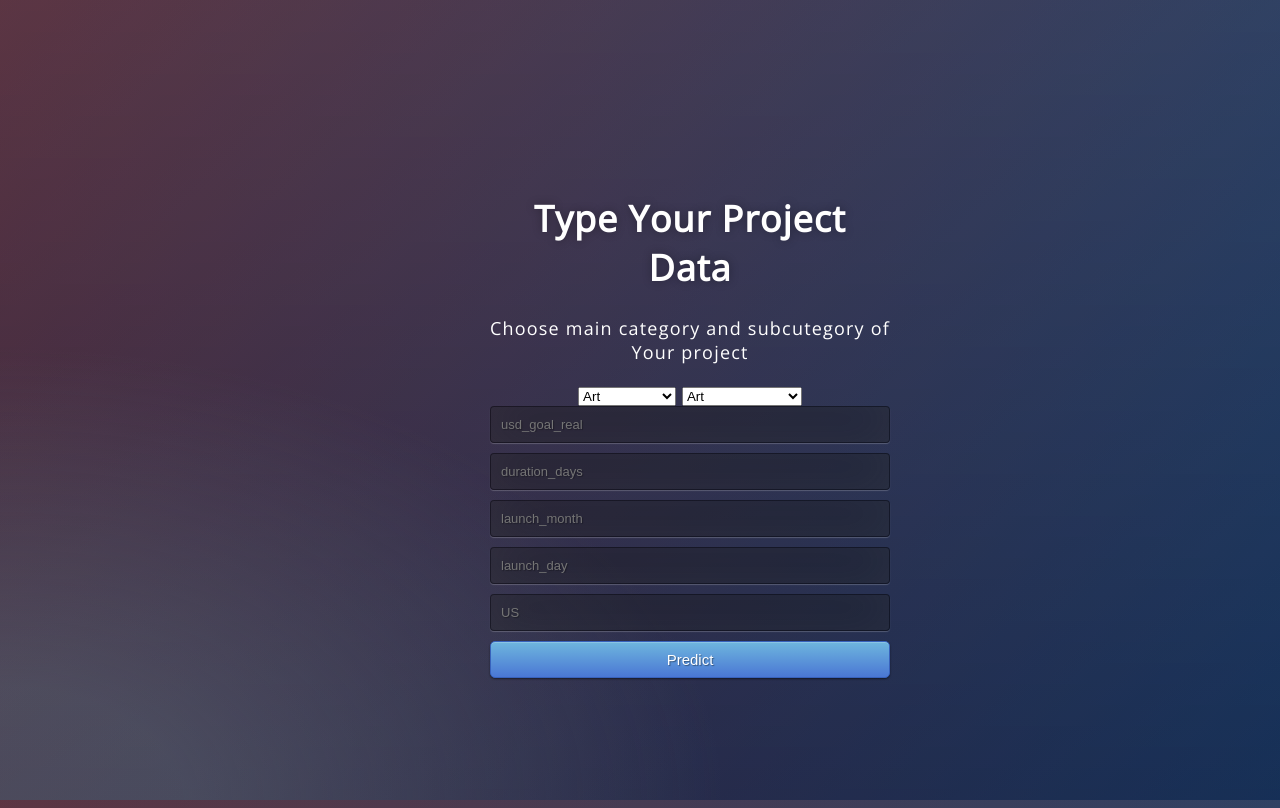
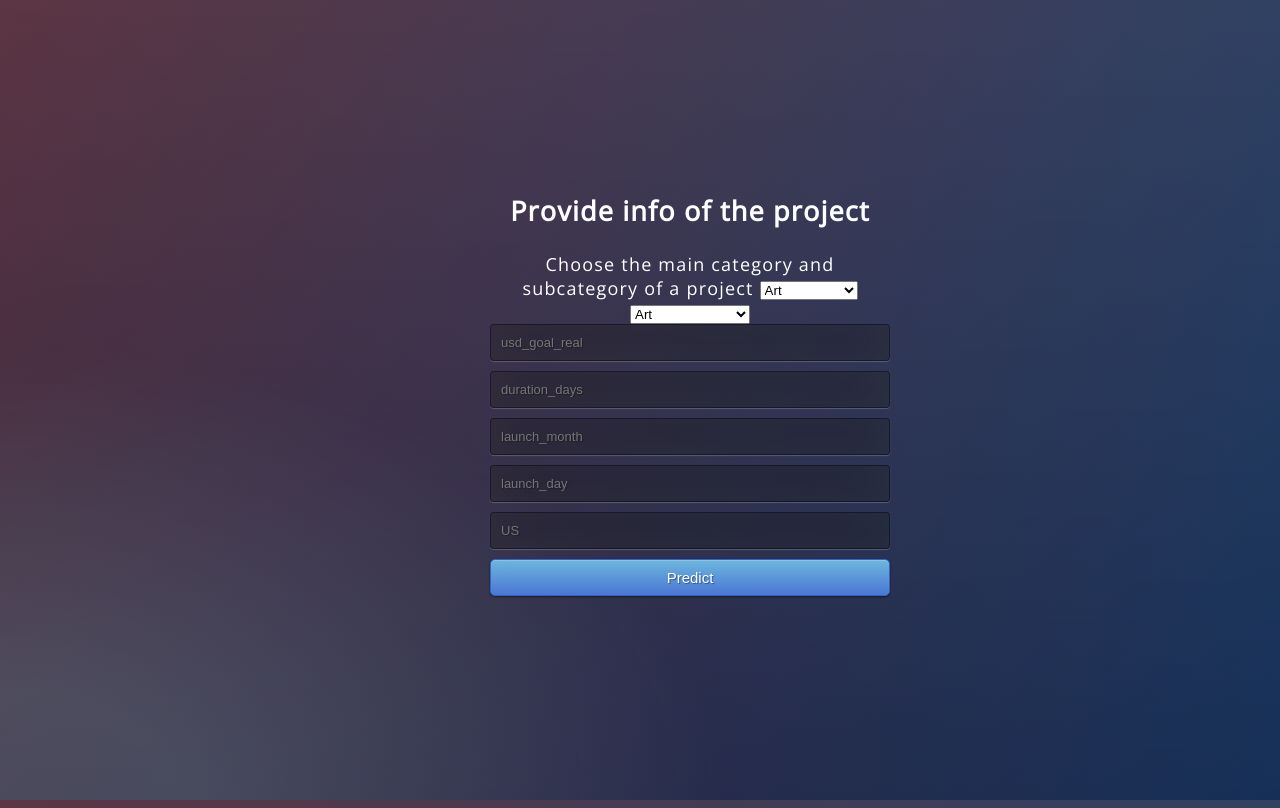
Before and after one commit to VoloMalg/KickstarterProject2, a Flask app: page / in a window 1280 px wide. Run offline with Flask 2, Linux system fonts and the light colour scheme; parts of the project's set-up code (start-up, migrations or seed data) failed here and were passed over.

Commit message:
updated text

```diff
--- a/app.py
+++ b/app.py
@@ -62,11 +62,12 @@ def predict():
 
     X_pred = df[FEATURE_LS]
 
-    y_pred = clf.predict(X_pred)
+    y_pred = clf.predict_proba(X_pred)[0,1]
+    y_pred = round(y_pred * 100, 2)
 
 
 
-    return render_template('index.html', prediction_text='Your project will{}'.format(str(y_pred)))
+    return render_template('index.html', prediction_text='Your project will successed with {}% chance'.format(str(y_pred)))
 
 
 if __name__ == "__main__":
--- a/templates/index.html
+++ b/templates/index.html
@@ -44,12 +44,12 @@ function showNames(v){
 
 <body>
  <div class="login">
-	<h1>Type Your Project Data</h1>
+	<h2>Provide info of the project</h2>
 
      <!-- Main Input For Receiving Query to our ML -->
     <form action="{{ url_for('predict')}}"method="post">
 
-        <p> Choose main category and subcutegory of Your project</p>
+        Choose the main category and subcategory of a project
 
     	<body onload="showNames('Art')">
 
@@ -76,7 +76,7 @@ function showNames(v){
 
      </select>
 
-
+        <br>
     	<!-- <input type="text" name="main_category" placeholder="main_category" required="required" />
         <input type="text" name="category" placeholder="category" required="required" /> -->
 		<input type="text" name="usd_goal_real" placeholder="usd_goal_real" required="required" />
@@ -89,7 +89,6 @@ function showNames(v){
     </form>
 
    <br>
-   <br>
    {{ prediction_text }}
 
  </div>
```
